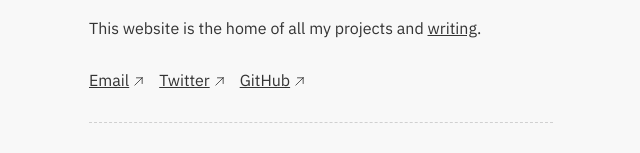
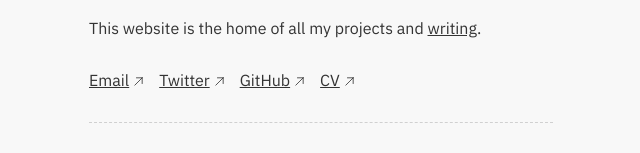
Before and after one commit to jcebermudo/jamesbermudo.com, a Next.js app: page / in a window 1280 px wide. Shown: the part 534-687 px from the top of the page, without its empty margins (319-959 px from the left). Built offline with nearby package versions, Linux system fonts and the light colour scheme.

Commit message:
new link

```diff
--- a/pages/index.jsx
+++ b/pages/index.jsx
@@ -29,6 +29,7 @@ export default function Home() {
         <LinkText text="Email" link="mailto:bermudo.elumba@gmail.com" />
         <LinkText text="Twitter" link="https://twitter.com/jcebermudo" />
         <LinkText text="GitHub" link="https://github.com/jcebermudo" />
+        <LinkText text="CV" link="https://read.cv/bermudo" />
       </div>
       <hr className="mt-7 border-[#767677] border-dashed opacity-30" />
       <h2 className="text-[#333333] font-semibold mt-7">Select Projects</h2>
```
